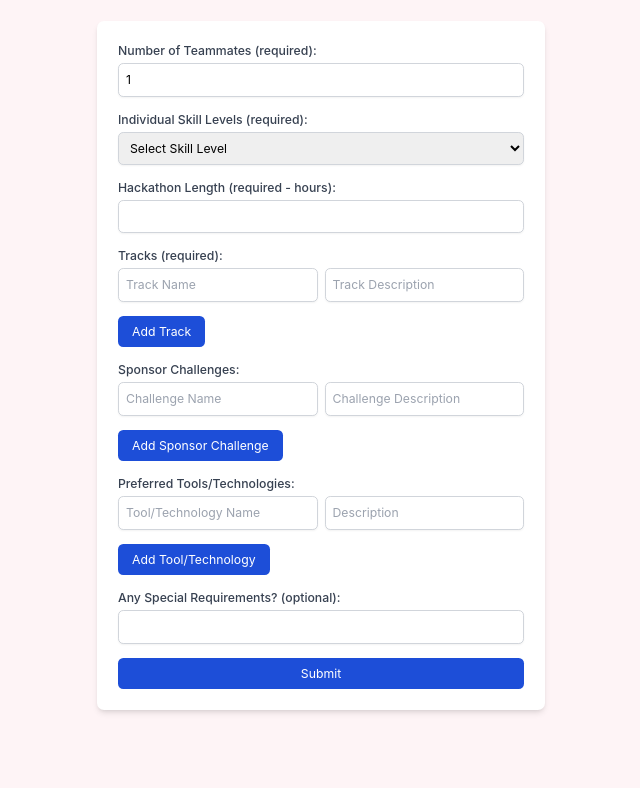
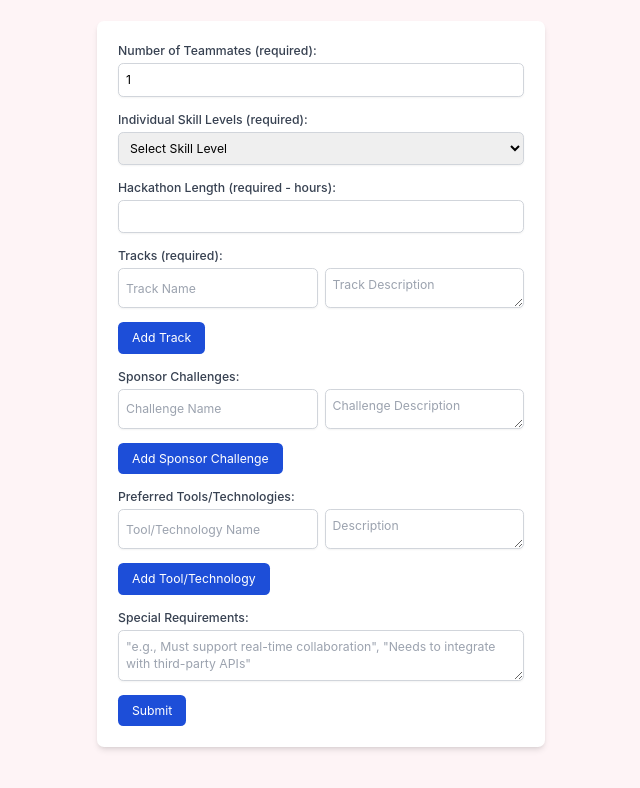
Before and after one commit to JoeyCorbett/hackrmap, a React (Create React App) app: page /form in a window 1280 px wide. Shown: the top 788 px of the page, without its empty margins (319-959 px from the left). Built offline with nearby package versions, Linux system fonts and the light colour scheme; no server answers.

Commit message:
Cleaned up input field design

```diff
--- a/src/app/(routes)/form.jsx
+++ b/src/app/(routes)/form.jsx
@@ -128,14 +128,15 @@ const Form = () => {
         onChange={(e) => handleTrackChange(index, 'name', e.target.value)}
         className="mt-1 block w-full p-2 border border-gray-300 rounded-md shadow-sm focus:ring-blue-500 focus:border-blue-500 mr-2"
         required
+        style={{ height: '40px' }} // Set the fixed height for track name
       />
-              <input
-                type="text"
+      <textarea
         placeholder="Track Description"
         value={track.description}
         onChange={(e) => handleTrackChange(index, 'description', e.target.value)}
-                className="mt-1 block w-full p-2 border border-gray-300 rounded-md shadow-sm focus:ring-blue-500 focus:border-blue-500"
+        className="mt-1 block w-full p-2 border border-gray-300 rounded-md shadow-sm focus:ring-blue-500 focus:border-blue-500 resize-y"
         required
+        style={{ height: '40px', minHeight: '40px', maxHeight: '300px' }} // Keep the existing min/max heights
       />
     </div>
   ))}
@@ -143,6 +144,7 @@ const Form = () => {
     Add Track
   </button>
 </div>
+
 
         {/* Sponsor Challenges Input */}
         <div className="mb-4">
@@ -156,14 +158,15 @@ const Form = () => {
                 onChange={(e) => handleSponsorChallengeChange(index, 'name', e.target.value)}
                 className="mt-1 block w-full p-2 border border-gray-300 rounded-md shadow-sm focus:ring-blue-500 focus:border-blue-500 mr-2"
                 required
+                style={{ height: '40px' }}
               />
-              <input
-                type="text"
+              <textarea
                 placeholder="Challenge Description"
                 value={challenge.description}
                 onChange={(e) => handleSponsorChallengeChange(index, 'description', e.target.value)}
-                className="mt-1 block w-full p-2 border border-gray-300 rounded-md shadow-sm focus:ring-blue-500 focus:border-blue-500"
+                className="mt-1 block w-full p-2 border border-gray-300 rounded-md shadow-sm focus:ring-blue-500 focus:border-blue-500 resize-y"
                 required
+                style={{ height: '40px', minHeight: '40px', maxHeight: '300px' }} // Set your preferred min/max heights
               />
             </div>
           ))}
@@ -184,14 +187,15 @@ const Form = () => {
                 onChange={(e) => handleToolChange(index, 'name', e.target.value)}
                 className="mt-1 block w-full p-2 border border-gray-300 rounded-md shadow-sm focus:ring-blue-500 focus:border-blue-500 mr-2"
                 required
+                style={{ height: '40px' }} // Set the fixed height for track name
               />
-              <input
-                type="text"
+              <textarea
                 placeholder="Description"
                 value={tool.description}
                 onChange={(e) => handleToolChange(index, 'description', e.target.value)}
-                className="mt-1 block w-full p-2 border border-gray-300 rounded-md shadow-sm focus:ring-blue-500 focus:border-blue-500"
+                className="mt-1 block w-full p-2 border border-gray-300 rounded-md shadow-sm focus:ring-blue-500 focus:border-blue-500 resize-y"
                 required
+                style={{ height: '40px', minHeight: '40px', maxHeight: '300px' }} // Set your preferred min/max heights
               />
             </div>
           ))}
@@ -203,18 +207,20 @@ const Form = () => {
         {/* Special Requirements Input */}
         <div className="mb-4">
           <label htmlFor="specialRequirements" className="block text-sm font-medium text-gray-700">
-            Any Special Requirements? (optional):
+            Special Requirements:
           </label>
-          <input
-            type="text"
+          <textarea
             id="specialRequirements"
+            placeholder='"e.g., Must support real-time collaboration", "Needs to integrate with third-party APIs"'
             value={specialRequirements}
             onChange={(e) => setSpecialRequirements(e.target.value)}
-            className="mt-1 p-2 block w-full border border-gray-300 rounded-md shadow-sm focus:ring-blue-500 focus:border-blue-500"
+            className="mt-1 block w-full p-2 border border-gray-300 rounded-md shadow-sm focus:ring-blue-500 focus:border-blue-500 resize-y"
+            style={{ minHeight: '50px', maxHeight: '200px' }} // Set your preferred min/max heights
           />
         </div>
 
-        <button type="submit" className="w-full bg-blue-600 text-white py-2 px-4 rounded-md hover:bg-blue-700">
+        {/* Submit Button */}
+        <button type="submit" className="bg-blue-600 text-white py-2 px-4 rounded-md hover:bg-blue-700">
           Submit
         </button>
       </form>
```
Lines whose indentation alone changed are shown as unchanged.
